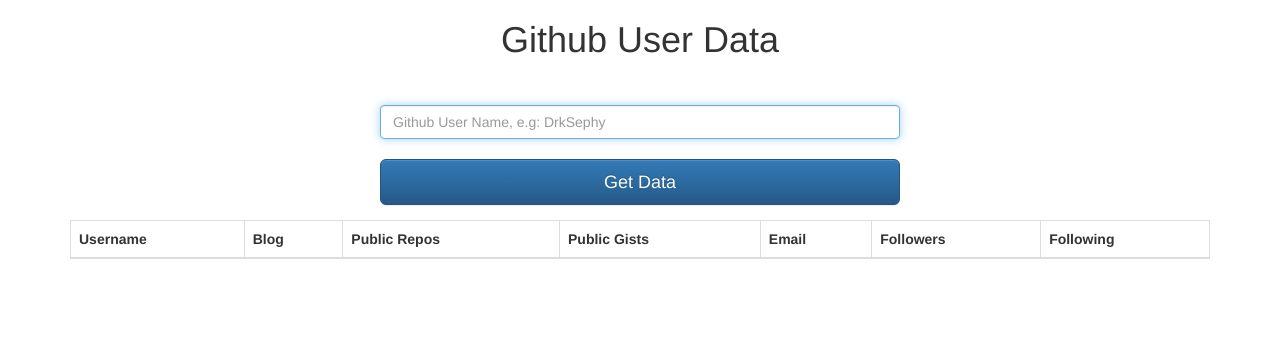
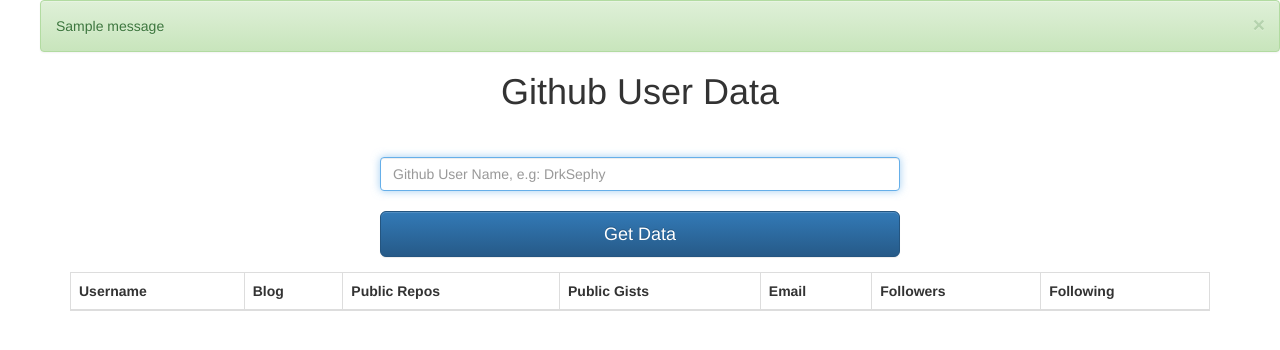
Before and after one commit to elotgamu/githubdata, a Django app: page /ghdata/profile/ in a window 1280 px wide. Shown: the top 350 px of the page. Run offline with Django 3.2, Linux system fonts and the light colour scheme; tables that the repository leaves empty hold one stand-in row (values such as "Sample post"); one stand-in notice (Sample message) is shown; lists and menus that the app fills with data are empty; some libraries are stand-ins or nearby versions.

Commit message:
Catching no user results and adding requirement file

```diff
--- a/ghdata/views.py
+++ b/ghdata/views.py
@@ -1,7 +1,6 @@
 import json
-
 import requests
-
+from django.contrib import messages
 from django.shortcuts import render, HttpResponse
 
 
@@ -24,7 +23,7 @@
         req = requests.get('https://api.github.com/users/' + username)
         user_data = {}
         if req.status_code == 404:
-            pass
+            messages.info(request, 'Sorry, username not found')
         else:
             json_list = []
             json_list.append(json.loads(req.content))
--- a/githubdata/urls.py
+++ b/githubdata/urls.py
@@ -16,7 +16,10 @@
 from django.conf.urls import include, url
 from django.contrib import admin
 
+from ghdata import views
+
 urlpatterns = [
+    url(r'^$', views.profile, name='index'),
     url(r'^ghdata/', include('ghdata.urls', namespace='ghdata')),
     url(r'^admin/', admin.site.urls),
 ]
--- a/templates/ghdata/profile.html
+++ b/templates/ghdata/profile.html
@@ -9,6 +9,21 @@
 	<title></title>
 </head>
 <body>
+
+{% if messages %}
+	<ul class="messages">
+		{% for msg in messages %}
+
+		<div class="alert alert-{{msg.level_tag}} alert-dismissible" role="alert">
+			<button type="button" class="close" data-dismiss="alert" aria-label="Close">
+      			<span aria-hidden="true">&times;</span>
+    		</button>
+ 			{{msg.message}}
+		</div>
+
+		{% endfor %}
+	</ul>
+{% endif %}
 
 
 	<h1 class="text-center">Github User Data</h1>
```
Also changed, not shown: requirements.txt (added, +7 -0 lines).
